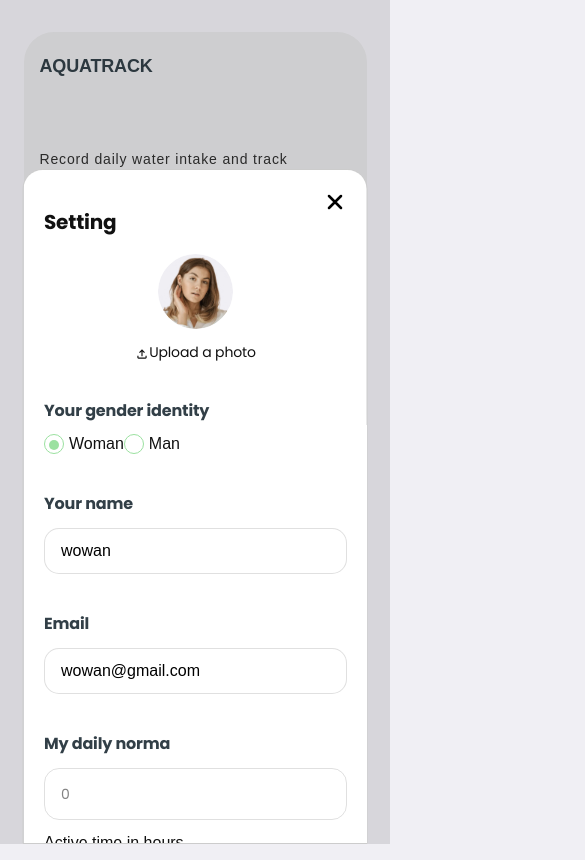
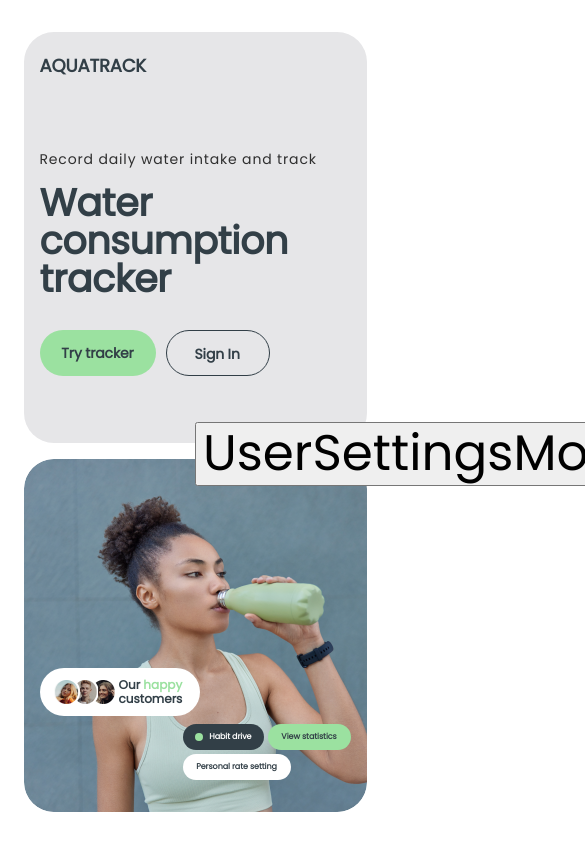
Before and after one commit to Ficefi/project-team-1-fson95, a React (Vite) app: page / in a window 390 px wide. Shown: the top 860 px of the page, 585 px wide, since content can reach past the window. Built offline with nearby package versions, Linux system fonts and the light colour scheme.

Commit message:
fix UserSettingModal and UserSettingForm

```diff
--- a/src/components/Modals/UserSettingsModal/Modal/Modal.jsx
+++ b/src/components/Modals/UserSettingsModal/Modal/Modal.jsx
@@ -1,50 +1,37 @@
 import Modal from 'react-modal';
+import css from './Modal.module.css';
 
 const modalWrapper = (WrappedComponent) => {
   return function ModalWrapper(props) {
     Modal.setAppElement('#root');
-    const customStyles = {
+
+    const customStyles1 = {
       overlay: {
-        backgroundColor: 'rgba(0, 0, 0, 0.1)',
+        background: 'rgba(22, 22, 22, 0.8)',
         zIndex: '1000',
       },
       content: {
-        top: 'auto', // Встановлюємо автоматичну висоту зверху
+        top: 'auto',
         left: '50%',
         right: 'auto',
-        bottom: '0', // Модальне вікно відображається знизу
+        bottom: '0',
         transform: 'translateX(-50%)',
         padding: '0px',
-        borderRadius: '20px 20px 0 0', // Радіус тільки зверху
+        borderRadius: '20px 20px 0 0',
         backgroundColor: 'white',
-        maxHeight: '80vh',
+        maxHeight: '90vh',
         overflowY: 'auto',
         scrollbarWidth: 'thin',
-        scrollbarColor: 'transparent transparent',
-        '&::-webkit-scrollbar': {
-          width: '8px',
-        },
-        '&::-webkit-scrollbar-thumb': {
-          backgroundColor: '#888', // Сірий колір покажчика скролбара
-          borderRadius: '8px',
-          border: 'none',
-        },
-        '&::-webkit-scrollbar-track': {
-          backgroundColor: 'transparent',
-        },
-        '&::-webkit-scrollbar-corner': {
-          backgroundColor: 'transparent',
-        },
       },
     };
 
     return (
-      <div>
+      <div className={css.customScrollContainer}>
         <WrappedComponent />
         <Modal
           isOpen={props.isOpen}
           onRequestClose={props.isClose}
-          style={customStyles}
+          style={customStyles1}
           shouldCloseOnOverlayClick={true}
           shouldCloseOnEsc={true}
           contentLabel="modalWrapper"
--- /dev/null
+++ b/src/components/Modals/UserSettingsModal/Modal/Modal.module.css
@@ -0,0 +1,19 @@
+ /* .customScrollContainer {
+  overflow-y: auto;
+  flex-grow: 1;
+  scrollbar-width: thin;
+  scrollbar-color: #888;
+}
+
+.customScrollContainer::-webkit-scrollbar {
+  width: 8px;
+}
+
+.customScrollContainer::-webkit-scrollbar-thumb {
+  background-color: #888;
+  border-radius: 8px;
+}
+
+.customScrollContainer::-webkit-scrollbar-track {
+  background-color: white;
+}  */
--- a/src/components/Modals/UserSettingsModal/UserSettingsModal.jsx
+++ b/src/components/Modals/UserSettingsModal/UserSettingsModal.jsx
@@ -1,20 +1,19 @@
-import ComponentWithModal from './Modal/Modal';
+import CustomModal from './Modal/Modal';
 import UserSettingsForm from '../../UserSettingsForm/UserSettingsForm';
+import { AiOutlineClose } from 'react-icons/ai';
 import IconX from './image/sprite.svg';
 import css from './UserSettingsModal.module.css';
 
 export default function UserSettingsModal({ isOpen, isClose }) {
   return (
-    <ComponentWithModal isOpen={isOpen} isClose={isClose}>
+    <CustomModal isOpen={isOpen} isClose={isClose}>
       <div className={css.containerModal}>
         <button className={css.closeBtn} onClick={isClose}>
-          <svg className={css.icon}>
-            <use href={`${IconX}#IconX`}></use>
-          </svg>
+          <AiOutlineClose size="18" />
         </button>
         <h3 className={css.title}>Setting</h3>
         <UserSettingsForm closeModal={isClose} />
       </div>
-    </ComponentWithModal>
+    </CustomModal>
   );
 }
--- a/src/components/Modals/UserSettingsModal/UserSettingsModal.module.css
+++ b/src/components/Modals/UserSettingsModal/UserSettingsModal.module.css
@@ -32,4 +32,4 @@
   }
   .containerModal{
     padding: 40px 20px;
-  }
+ }
--- /dev/null
+++ b/src/components/UserSettingsForm/Helpers/SetingsSchema.js
@@ -0,0 +1,28 @@
+import * as yup from 'yup';
+export const schema = yup.object().shape({
+  avatar: yup.mixed(),
+  gender: yup
+    .string()
+    .required('Gender is required')
+    .oneOf(['male', 'female'], 'Gender must be either male or female'),
+  name: yup
+    .string()
+    .required('Name is required')
+    .min(2, 'Name must be at least 2 characters')
+    .max(20, 'Name must be at most 20 characters'),
+  email: yup.string().email('Invalid email').required('Email is required'),
+  weight: yup
+    .number()
+    .required('Weight is required')
+    .min(0, 'Weight must be a positive number'),
+  activeTime: yup
+    .number()
+    .required('Sport time is required')
+    .min(0, 'Active time must be a positive number')
+    .positive('Active time must be a positive number'),
+  goal: yup
+    .number()
+    .required('Water intake is required')
+    .min(0, 'Water intake must be a positive number')
+    .positive('Water intake must be a positive number'),
+});
--- /dev/null
+++ b/src/components/UserSettingsForm/Setings.jsx
@@ -0,0 +1,32 @@
+import { useState } from 'react';
+import UserSettingsModal from '../Modals/UserSettingsModal/UserSettingsModal';
+
+export const Settings = () => {
+  const [isOpenModal, setIsOpenModal] = useState(false);
+
+  const toggleSettingModal = () => {
+    setIsOpenModal((prevState) => {
+      const newState = !prevState;
+      document.body.style.overflow = newState ? 'hidden' : '';
+      return newState;
+    });
+  };
+
+  return (
+    <div>
+      <button
+        onClick={toggleSettingModal}
+        style={{
+          fontSize: '50px',
+          position: 'absolute',
+          top: '50%',
+          left: '50%',
+          cursor: 'pointer',
+        }}
+      >
+        UserSettingsModal
+      </button>
+      <UserSettingsModal isOpen={isOpenModal} isClose={toggleSettingModal} />
+    </div>
+  );
+};
--- a/src/components/UserSettingsForm/UserSettingsForm.jsx
+++ b/src/components/UserSettingsForm/UserSettingsForm.jsx
@@ -1,37 +1,23 @@
-import { useEffect, useState, useMemo } from 'react';
+import React, { useEffect, useState, useRef } from 'react';
 import { useForm } from 'react-hook-form';
 import { yupResolver } from '@hookform/resolvers/yup';
-import * as yup from 'yup';
-import avatar from '../../components/Modals/UserSettingsModal/image/12.jpg';
 import { MdOutlineFileUpload } from 'react-icons/md';
-
+import { useDispatch, useSelector } from 'react-redux';
+import { selectUser } from '../../redux/auth/selectors';
+import { updateUserSettings } from '../../redux/auth/operations';
 import css from './UserSettingsForm.module.css';
-
-const schema = yup.object().shape({
-  avatar: yup.mixed(),
-  gender: yup.string().required('Gender is required'),
-  name: yup.string().required('Name is required'),
-  email: yup.string().email('Invalid email').required('Email is required'),
-  weight: yup.number().required('Weight is required'),
-  sportTime: yup.number().required('Sport time is required'),
-  waterIntake: yup.number().required('Water intake is required'),
-});
+import { schema } from './Helpers/SetingsSchema';
+import temp from '../../components/Modals/UserSettingsModal/image/12.jpg';
 
 const UserSettingsForm = ({ closeModal }) => {
-  const userInfo = useMemo(
-    () => ({
-      name: 'Wowan',
-      email: 'wowan@gmail.com',
-    }),
-    []
-  );
-
-  const loading = false;
-
-  const error = false;
-  const [calculatedWaterIntake, setCalculatedWaterIntake] = useState(0);
-  //const [waterIntakeValue, setWaterIntakeValue] = useState('');
-  //const [avatarUrl, setAvatarUrl] = useState(userInfo.avatarUrl);
+  const dispatch = useDispatch();
+  const userInfo = useSelector(selectUser);
+  const [avatarUrl, setAvatarUrl] = useState(userInfo.avatarUrl);
+  const [userInfoUpdated, setUserInfoUpdated] = useState(false);
+  const [loading, setLoading] = useState(false);
+  const [avatarError, setAvatarError] = useState('');
+  const [isFileValid, setIsFileValid] = useState(true);
+  const avatarInputRef = useRef(null);
 
   const {
     register,
@@ -41,66 +27,113 @@ const UserSettingsForm = ({ closeModal }) => {
     watch,
   } = useForm({
     resolver: yupResolver(schema),
+    defaultValues: {
+      avatar: '',
+      gender: '',
+      name: '',
+      email: '',
+      weight: 0,
+      activeTime: 0,
+      goal: 0,
+    },
   });
 
   useEffect(() => {
-    if (userInfo && userInfo.email) {
-      const email = userInfo.email;
-      const name = email.split('@')[0];
-      setValue('name', name);
+    if (userInfo && userInfo.email && !userInfoUpdated) {
+      const { email, name, gender, weight, activeTime, goal } = userInfo;
       setValue('email', email);
+      setValue('name', name || email.split('@')[0]);
+      setValue('gender', gender || '');
+      setValue('weight', weight || 0);
+      setValue('activeTime', activeTime || 0);
+      setValue('goal', goal ? goal / 1000 : 0);
+      setUserInfoUpdated(true);
     }
-  }, [userInfo, setValue]);
+  }, [userInfo, setValue, userInfoUpdated]);
 
   const gender = watch('gender');
   const weight = watch('weight');
-  const sportTime = watch('sportTime');
+  const activeTime = watch('activeTime');
 
   useEffect(() => {
-    if (gender && weight && sportTime) {
+    if (gender && weight && activeTime) {
       const setDailyNorma =
-        gender === 'woman'
-          ? weight * 0.03 + sportTime * 0.4
-          : weight * 0.04 + sportTime * 0.6;
-      setCalculatedWaterIntake(setDailyNorma);
-      //setWaterIntakeValue(Number(calculatedWaterIntake.toFixed(1)));
+        gender === 'female'
+          ? weight * 0.03 + activeTime * 0.4
+          : weight * 0.04 + activeTime * 0.6;
+      setValue('goal', parseFloat(setDailyNorma.toFixed(1)));
     }
-  }, [gender, weight, sportTime, calculatedWaterIntake]);
+  }, [gender, weight, activeTime, setValue]);
 
   const handleAvatarChange = (event) => {
     const file = event.target.files[0];
     if (file) {
-      const reader = new FileReader();
-      reader.onload = () => {
-        setAvatarUrl(reader.result);
-      };
-      reader.readAsDataURL(file);
+      if (file.size > 7 * 1024 * 1024) {
+        setAvatarError('File size exceeds 7MB');
+        setAvatarUrl(userInfo.avatarUrl);
+        setIsFileValid(false);
+      } else {
+        const reader = new FileReader();
+        reader.onload = () => {
+          setAvatarUrl(reader.result);
+        };
+        reader.readAsDataURL(file);
+        setAvatarError('');
+        setIsFileValid(true);
+      }
     }
   };
 
-  const onSubmit = (data) => {
-    console.log(data.avatar);
+  const onSubmit = async (data) => {
+    setLoading(true);
+
     const formData = new FormData();
-    formData.append('avatar', data.avatar[0] || userInfo.avatarUrl);
+    const file = avatarInputRef.current.files[0];
+    if (file) {
+      if (file.size > 7 * 1024 * 1024) {
+        setAvatarError('File size exceeds 7MB');
+        setLoading(false);
+        return;
+      } else {
+        formData.append('avatar', file);
+      }
+    }
+
     formData.append('gender', data.gender);
     formData.append('name', data.name);
     formData.append('email', data.email);
     formData.append('weight', data.weight);
-    formData.append('sportTime', data.sportTime);
-    formData.append('waterIntake', data.waterIntake);
+    formData.append('activeTime', data.activeTime);
+    formData.append('goal', data.goal * 1000);
 
-    console.log('FormData content:');
-    for (const [key, value] of formData.entries()) {
-      console.log(key, value);
+    try {
+      await dispatch(updateUserSettings(formData));
+      closeModal(true);
+    } catch (error) {
+    } finally {
+      setLoading(false);
     }
-    closeModal();
   };
 
+  useEffect(() => {
+    setAvatarUrl(userInfo.avatarUrl);
+  }, [userInfo.avatarUrl]);
+
   return (
-    <form onSubmit={handleSubmit(onSubmit)} className={css.form}>
+    <form
+      onSubmit={handleSubmit(onSubmit)}
+      className={css.form}
+      action="/profile"
+      method="put"
+      encType="multipart/form-data"
+    >
       <div className={`${css.formGroup} ${css.avatarContainer}`}>
         <div className={css.thumb}>
-          <img src={avatar} alt="User avatar" className={css.avatar} />
+          <img
+            src={avatarUrl || temp}
+            alt="User avatar"
+            className={css.avatar}
+          />
         </div>
         <label
           htmlFor="uploadInput"
@@ -115,22 +148,32 @@ const UserSettingsForm = ({ closeModal }) => {
             className={css.avatarInput}
             accept="image/*, .png, .jpg, .jpeg"
             onChange={handleAvatarChange}
+            ref={avatarInputRef}
+            autoComplete="photo"
           />
         </label>
+        {avatarError && <span className={css.error}>{avatarError}</span>}
       </div>
       <div className={css.formGroup}>
         <label className={css.accentLabel}>Your gender identity</label>
-        <div>
+        <div className={css.formRatio}>
           <input
             type="radio"
-            id="woman"
-            value="woman"
+            id="female"
+            value="female"
             {...register('gender')}
+            autoComplete="gender"
             defaultChecked
           />
-          <label htmlFor="woman">Woman</label>
-          <input type="radio" id="man" value="man" {...register('gender')} />
-          <label htmlFor="man">Man</label>
+          <label htmlFor="female">Woman</label>
+          <input
+            type="radio"
+            id="male"
+            value="male"
+            {...register('gender')}
+            autoComplete="gender"
+          />
+          <label htmlFor="male">Man</label>
         </div>
         {errors.gender && (
           <span className={css.error}>{errors.gender.message}</span>
@@ -140,70 +183,96 @@ const UserSettingsForm = ({ closeModal }) => {
       <div className={css.mainGrop}>
         <div>
           <div className={css.formGroup}>
-            <label className={css.accentLabel}>Your name</label>
-            <input type="text" {...register('name')} className={css.input} />
+            <label htmlFor="email" className={css.accentLabel}>
+              Your name
+            </label>
+            <input
+              type="text"
+              {...register('name')}
+              className={css.input}
+              id="name"
+              autoComplete="name"
+            />
             {errors.name && (
               <span className={css.error}>{errors.name.message}</span>
             )}
           </div>
           <div className={css.formGroup}>
-            <label className={css.accentLabel}>Email</label>
-            <input type="text" {...register('email')} className={css.input} />
+            <label htmlFor="email" className={css.accentLabel}>
+              Email
+            </label>
+            <input
+              type="text"
+              {...register('email')}
+              className={css.input}
+              id="email"
+              autoComplete="email"
+            />
             {errors.email && (
               <span className={css.error}>{errors.email.message}</span>
             )}
           </div>
           <div className={css.formGroup}>
             <p className={css.infoTitle}>My daily norma</p>
-            <p className={css.calculation}>{calculatedWaterIntake}</p>
+            <p className={css.calculation}>{watch('goal')}</p>
             <p className={css.info}>Active time in hours</p>
           </div>
         </div>
         <div>
           <div className={css.formGroup}>
-            <label className={css.label}>Your weight in kilograms:</label>
+            <label htmlFor="weight" className={css.label}>
+              Your weight in kilograms:
+            </label>
             <input
               type="number"
+              min="0"
+              id="weight"
               {...register('weight')}
               className={css.input}
+              autoComplete="weight"
             />
-            {errors.weight && (
-              <span className={css.error}>{errors.weight.message}</span>
+            {errors.weight && errors.weight.type === 'typeError' && (
+              <span className={css.error}>Weight is required</span>
             )}
           </div>
           <div className={css.formGroup}>
-            <label className={css.label}>
+            <label htmlFor="activeTime" className={css.label}>
               The time of active participation in sports:
             </label>
             <input
               type="number"
-              {...register('sportTime')}
+              min="0"
+              id="activeTime"
+              {...register('activeTime')}
               className={css.input}
+              autoComplete="active-time"
             />
-            {errors.sportTime && (
-              <span className={css.error}>{errors.sportTime.message}</span>
+            {errors.activeTime && errors.activeTime.type === 'typeError' && (
+              <span className={css.error}>ActiveTime is required</span>
             )}
           </div>
           <div className={css.formGroup}>
             <p className={css.info}>
               The required amount of water in liters per day:
-              {calculatedWaterIntake.toFixed(1)}L
+              {watch('goal') ? `${watch('goal')} L` : ''}
             </p>
           </div>
           <div className={css.formGroup}>
-            <label className={css.accentLabel}>
+            <label htmlFor="goal" className={css.accentLabel}>
               Write down how much water you will drink:
             </label>
             <input
               type="number"
-              {...register('waterIntake')}
+              id="goal"
+              {...register('goal')}
               className={css.input}
-              // value={waterIntakeValue}
-              placeholder={calculatedWaterIntake.toFixed(1)}
-              onChange={(e) => setWaterIntakeValue(e.target.value)}
+              min="0"
+              step="0.1"
+              value={watch('goal')}
+              autoComplete="goal"
             />
-            {errors.waterIntake && (
-              <span className={css.error}>{errors.waterIntake.message}</span>
+            {errors.goal && !watch('goal') && (
+              <span className={css.error}>Goal is required</span>
             )}
           </div>
         </div>
@@ -211,7 +280,6 @@ const UserSettingsForm = ({ closeModal }) => {
       <button type="submit" className={css.submitBtn} disabled={loading}>
         {loading ? 'Saving...' : 'Save'}
       </button>
-      {error && <span className={css.error}>{error}</span>}
     </form>
   );
 };
--- a/src/components/UserSettingsForm/UserSettingsForm.module.css
+++ b/src/components/UserSettingsForm/UserSettingsForm.module.css
@@ -1,9 +1,15 @@
 
 .formGroup {
+  position: relative;
   display: flex;
   flex-direction: column;
   max-width: 303px;
   margin-bottom: 40px;
+}
+
+.formGroupError {
+  color: red;
+  border-color: red;
 }
 
 @media only screen and (min-width: 768px) {
@@ -37,7 +43,11 @@
     line-height: 1.33333;
   }
 }
-
+@media only screen and (min-width: 1440px) {
+  .accentLabel {
+    margin-bottom: 2px;
+  }
+}
 .avatarContainer {
   display: flex;
   align-items: center;
@@ -70,8 +80,20 @@
   border: 1px solid rgba(47, 47, 47, 0.15);
   border-radius: 15px;
   padding: 14px 16px 14px 16px;
-  width: 303px;
+  max-width: 303px;
   height: 46px;
+}
+@media only screen and (min-width: 768px) {
+  .input {
+    max-width: 568px;
+  height: 56px;
+  }
+}
+@media only screen and (min-width: 1440px) {
+  .input {
+    max-width: 400px;
+  height: 56px;
+  }
 }
 
 .infoTitle {
@@ -155,7 +177,7 @@ input[type='radio'] {
 }
 
 input[type='radio'] + label {
-  display: inline-block;
+  display: inline-flex;
   cursor: pointer;
   padding-left: 25px;
   position: relative;
@@ -183,7 +205,7 @@ input[type='radio'] + label:after {
   border-radius: 50%;
   position: absolute;
   left: 5px;
-  top: 5px;
+  top: 8.5px;
   display: none;
 }
 
@@ -198,12 +220,25 @@ input[type='radio']:checked + label:after {
 }
 
 .submitBtn{
+  font-family: 'Poppins', sans-serif;
+  font-size: 14px;
+  font-weight: 700;
  padding: 14px 40px;
  background-color: var(--light_green);
  border-radius: 30px;
  outline: none;
  border: none;
  cursor: pointer;
+}
+@media only screen and (min-width: 768px) {
+  .submitBtn {
+    font-size: 16px;
+   }
+}
+@media only screen and (min-width: 1440px) {
+  .submitBtn {
+    font-size: 16px;
+  }
 }
 
 .submitBtn:hover{
@@ -222,7 +257,8 @@ input[type='radio']:checked + label:after {
 
 .uploadText {
   display: flex;
-  align-items: flex-end;
+  align-items: center;
+  gap: 8px;
   font-family: 'Poppins', sans-serif;
   font-weight: 400;
   font-size: 14px;
@@ -231,3 +267,48 @@ input[type='radio']:checked + label:after {
   color: var(--main-text-color);
   cursor: pointer;
 }
+
+.formRatio{
+  display:flex;
+  gap:20px;
+}
+
+.info{
+  font-size: 14px;
+}
+@media only screen and (min-width: 768px) {
+  .info {
+    font-size: 16px;
+  }
+}
+@media only screen and (min-width: 1440px) {
+  .info {
+    font-size: 16px;
+  }
+
+}
+
+
+.error {
+  font-family: 'Poppins', sans-serif;
+  font-weight: 400;
+  font-size: 14px;
+  line-height: 1.28571;
+  letter-spacing: -0.01em;
+  color: red;
+  max-width: 303px;
+  position: absolute;
+  top: 100%; /* або інше значення, залежно від позиції */
+  left: 0;
+}
+
+@media only screen and (min-width: 768px) {
+  .error {
+    max-width: 568px;
+  }
+}
+@media only screen and (min-width: 1440px) {
+  .error {
+    max-width: 400px;
+  }
+}
--- a/src/index.css
+++ b/src/index.css
@@ -1,89 +1,19 @@
-@import url('https://fonts.googleapis.com/css2?family=Poppins:ital,wght@0,100;0,200;0,300;0,400;0,500;0,600;0,700;0,800;0,900;1,100;1,200;1,300;1,400;1,500;1,600;1,700;1,800;1,900&display=swap');
-
-
 :root {
-	--main: #323f47;
-	--main-text: #2f2f2f;
-	--light_green: #9be1a0;
-  --light_green_hover: #87d28d;
-	--background: #f0eff4;
-	--white: #fff;
-  --error: #ef5050;
-}
-
-h1,
-h2,
-h3,
-h4,
-h5,
-h6,
-p {
-  margin: 0;
-}
-
-
-body {
-  background-color: var(--background);
-  background-size: auto 100%;
-  background-position: center center;
-  background-repeat: no-repeat;
-  font-family: "Poppins", sans-serif;
-  font-weight: 400;
-  font-style: normal;
-  color: #111111;
-  width: 100%;
-  height: 100vh;
-  margin: 0;
-  height: 100vh;
-  /* overflow-y: auto; */
-  /* transform: translateX(50%); */
-}
-
-*::-webkit-scrollbar {
-  height: 5px;
-  width: 5px;
-}
-*::-webkit-scrollbar-track {
-  border-radius: 20px;
-  background-color: transparent;
-}
-
-*::-webkit-scrollbar-track:hover {
-  background-color: transparent;
-}
-
-*::-webkit-scrollbar-track:active {
-  background-color: transparent;
-}
-
-*::-webkit-scrollbar-thumb {
-  border-radius: 10px;
-  background-color: var(--color-darkblue);
-  transition: background-color var(--animation);
-}
-
-*::-webkit-scrollbar-thumb:hover {
-  background-color: var(--color-lightgreenhover);
-}
-
-*::-webkit-scrollbar-thumb:active {
-  background-color: var(--color-lightgreenhover);
-}:root {
   --main: #323f47;
   --main-text: #2f2f2f;
   --light_green: #9be1a0;
-  --background: #f0eff4;
+  --light_gray: #f0eff4;
   --white: #fff;
 }
 
 @font-face {
   font-family: 'Poppins-Bold';
-  src: url('./assets/fonts/Poppins-Bold.ttf') format('ttf');
+  src: url('./assets/fonts/Poppins-Bold.ttf') format('truetype');
 }
 
 @font-face {
   font-family: 'Poppins-Regular';
-  src: url('./assets/fonts/Poppins-Regular.ttf') format('ttf');
+  src: url('./assets/fonts/Poppins-Regular.ttf') format('truetype');
 }
 
 @font-face {
--- a/src/pages/HomePage/HomePage.jsx
+++ b/src/pages/HomePage/HomePage.jsx
@@ -2,11 +2,14 @@ import css from './HomePage.module.css';
 import WelcomeSection from '../../components/WelcomeSection/WelcomeSection';
 import AdvantagesSection from '../../components/AdvantagesSection/AdvantagesSection';
 import UserSettingsModal from '../../components/Modals/UserSettingsModal/UserSettingsModal';
+import { Settings } from '../../components/UserSettingsForm/Setings';
 
 const HomePage = () => {
   return (
     <div className={css.container}>
-      <UserSettingsModal isOpen={true} />
+      {/* Проба для перевірки роботи модалки компонент <Settings /> показує
+      модалку UserSetingsModal*/}
+      <Settings />
       <WelcomeSection />
       <AdvantagesSection />
     </div>
--- a/src/redux/auth/operations.js
+++ b/src/redux/auth/operations.js
@@ -1,8 +1,8 @@
 import axios from 'axios';
 import { createAsyncThunk } from '@reduxjs/toolkit';
 
-// axios.defaults.baseURL = 'https://connections-api.herokuapp.com';
-axios.defaults.baseURL = 'https://localhost:3001/api/';
+axios.defaults.baseURL = 'https://connections-api.herokuapp.com';
+
 // Utility to add JWT
 const setAuthHeader = (token) => {
   axios.defaults.headers.common.Authorization = `Bearer ${token}`;
```
Also changed, not shown: src/redux/auth/slise.js (+18 -1 lines).
